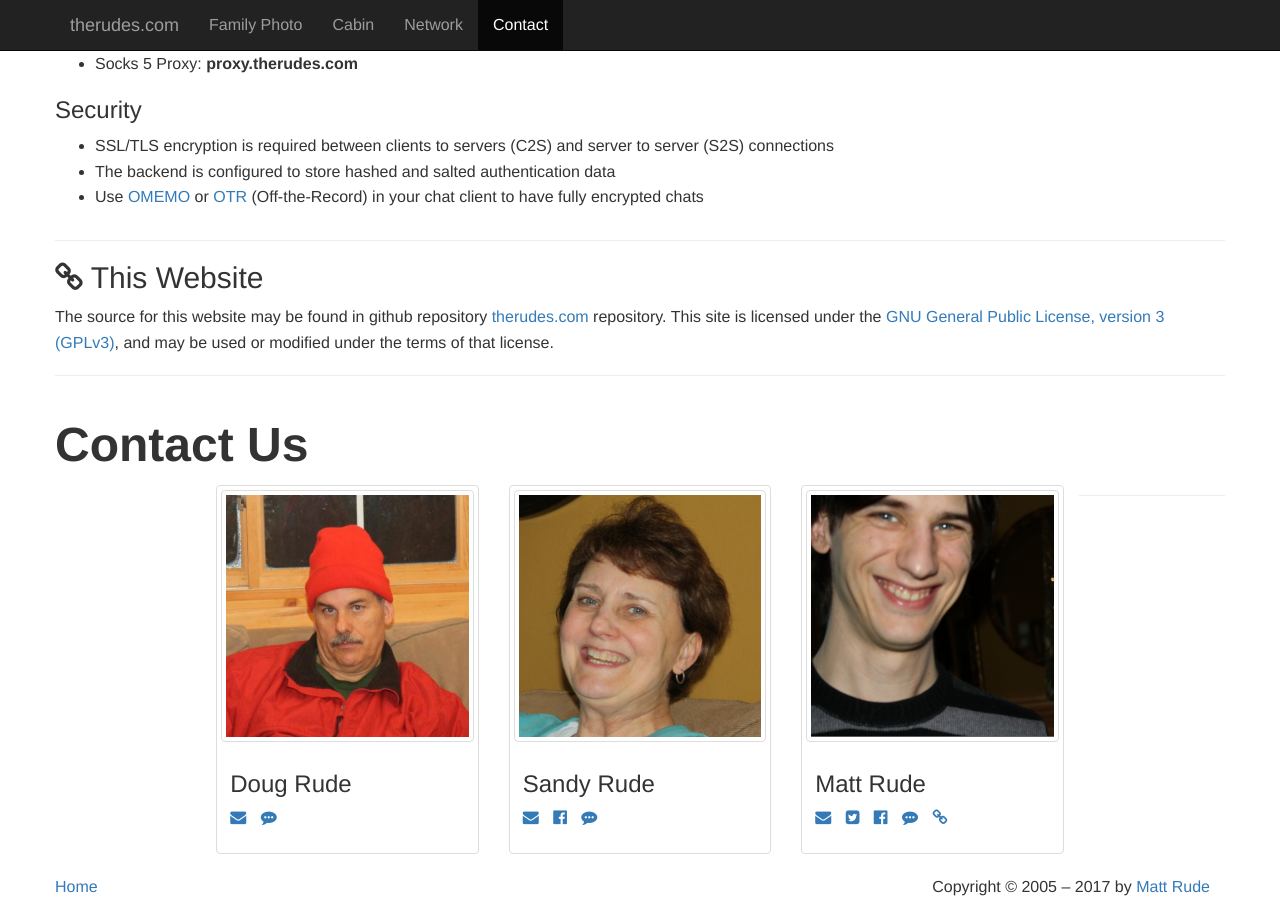
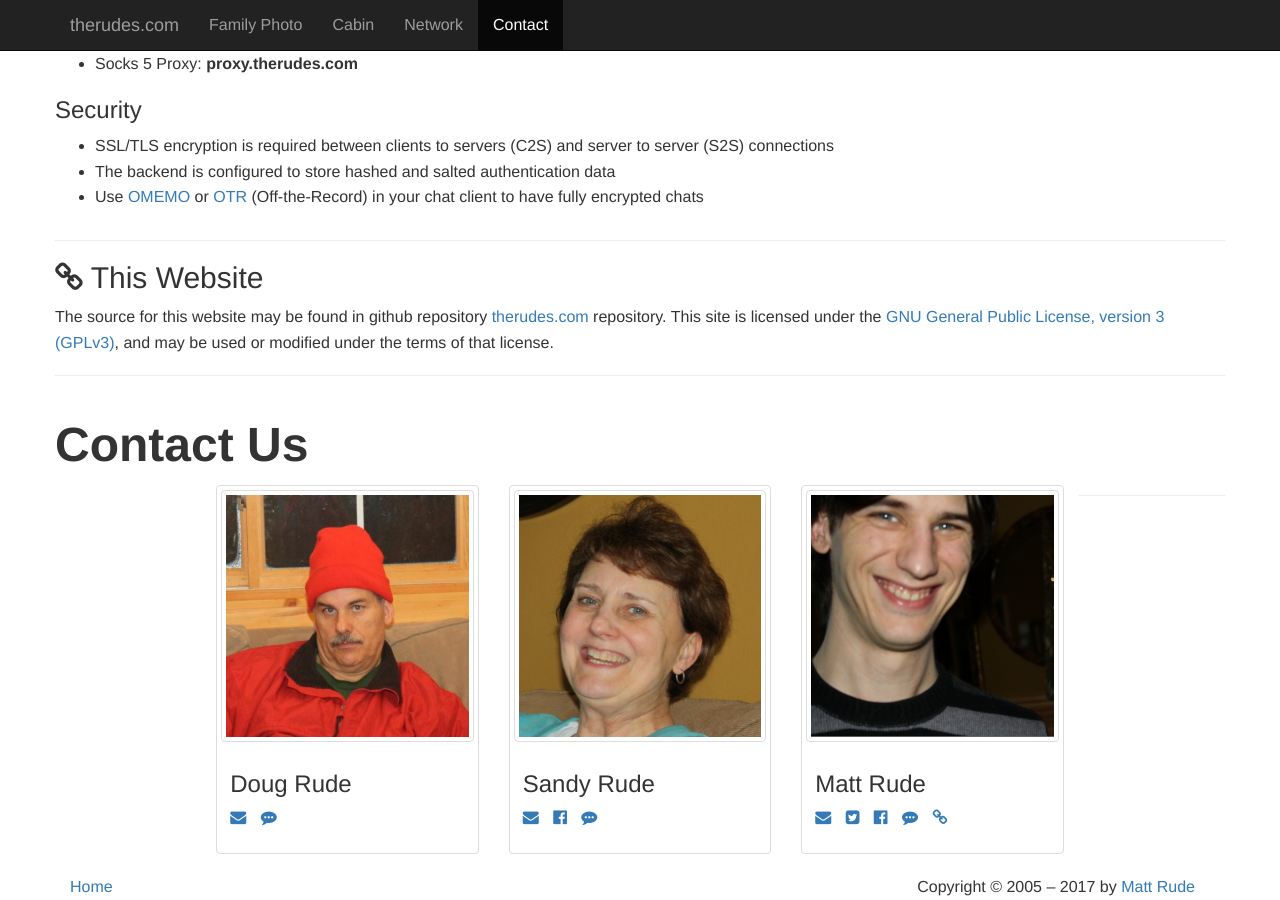
Before and after one commit to mattrude/therudes.com, a Jekyll site: the page built from index.html, in a window 1280 px wide and 900 px high, scrolled down 3167 px. Built offline with Jekyll 4.4.1, drawn with Linux system fonts in a browser that asks for light colours; nearby versions of some CDN libraries.

Commit message:
Correct footer alinement, still some css changes need to be made.

```diff
--- a/_includes/footer.html
+++ b/_includes/footer.html
@@ -1,6 +1,6 @@
   <div class="container offsetanchor">
-    <div class="row">
-      <div class="col-md-4">
+    <div class="hidden-xs hidden-sm">
+      <div class="col-md-4 col-sm-2">
         <div class="row">
           <a href="{{ site.url }}">Home</a>
         </div>
@@ -8,6 +8,9 @@
       <div class="col-md-4 pull-right text-right">
           Copyright &copy; 2005 &ndash; {{ site.time | date: "%Y" }} by <a href="{{ site.owner_url }}">{{ site.owner_name }}</a>
       </div>
+    </div>
+    <div class="hidden-md hidden-lg">
+      <div><a href="{{ site.url }}">Home</a> | Copyright &copy; 2005 &ndash; {{ site.time | date: "%Y" }} by <a href="{{ site.owner_url }}">{{ site.owner_name }}</a></div>
     </div>
   </div>
   {% if site.CDN == "1" %}
```
